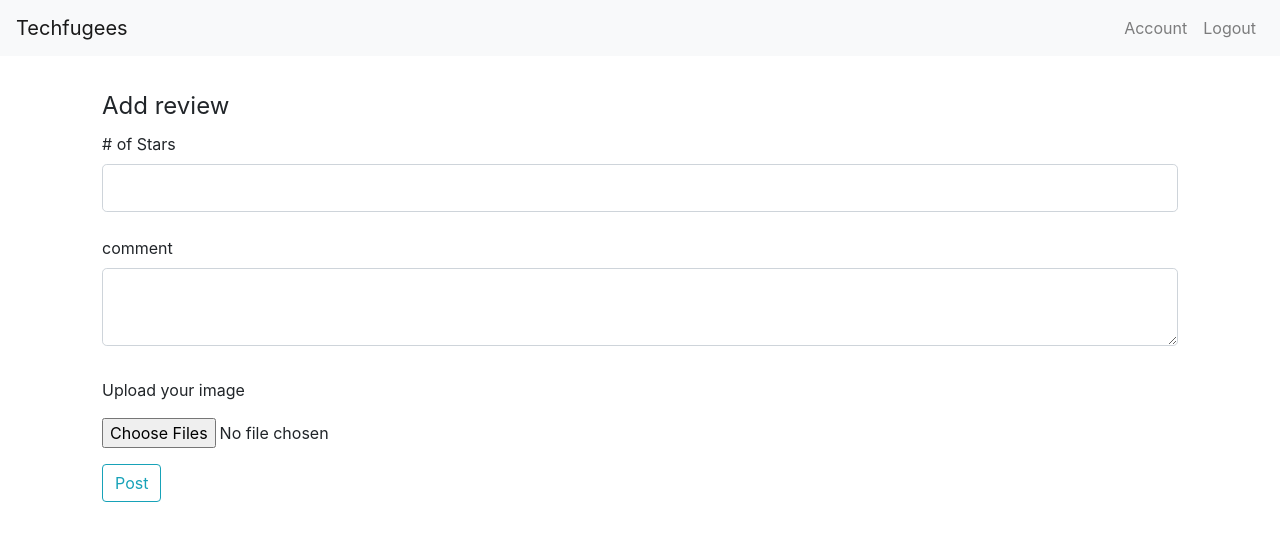
After one commit to csc301-winter-2021/team-project-13-techfugees-toronto, a Flask app: page /post/1/new_review in a window 1280 px wide. The commit adds this page. Shown: the top 549 px of the page. Run offline with Flask 2, Linux system fonts and the light colour scheme; the visitor is signed in with stand-in values (Sample User, id 1); some libraries are stand-ins or nearby versions.

Commit message:
added review

```diff
--- a/techfugees-app/db.py
+++ b/techfugees-app/db.py
@@ -3,5 +3,5 @@ from techfugees import db
 
 if __name__ == "__main__":
     from techfugees.models import User, Landlord, Refugee
-    from techfugees.models import Post
+    from techfugees.models import Post, Review
     db.create_all()
--- a/techfugees-app/techfugees/models.py
+++ b/techfugees-app/techfugees/models.py
@@ -20,6 +20,7 @@ class User(db.Model, Base, UserMixin):
     image_file = db.Column(db.String(20), nullable=False, default='default.jpg')
     password = db.Column(db.String(60), nullable=False)
     type = db.Column(db.String(50))
+    reviews = db.relationship('Review', backref='user')
 
     __mapper_args__ = {
         'polymorphic_on':type,
@@ -56,6 +57,7 @@ class Refugee(User):
 
 #template class, eventually change to fit rental postings
 class Post(db.Model):
+    __tablename__ = 'post'
     id = db.Column(db.Integer, primary_key=True)
     title = db.Column(db.String(20), nullable=False, unique=True)
     content = db.Column(db.String(120), nullable=False)
@@ -78,7 +80,18 @@ class Post(db.Model):
     type_of_building = db.Column(db.String(20), nullable=False)
     date_posted = db.Column(db.DateTime, nullable=False, default=datetime.utcnow)
     user_id = db.Column(db.Integer, db.ForeignKey('user.id'), nullable=False)
-    wish_user = db.Column(db.String(2000), default='')
+    wish_user = db.Column(db.String, default='')
+    reviews = db.relationship('Review', backref='post')
 
     def __repr__(self):
         return f"Post('{self.title}, {self.id}, {self.date_posted}, {self.address}, {self.city}, {self.pet}, {self.smoking}, {self.balcony}, {self.air_conditioning}, {self.stove_oven}, {self.washer}, {self.dryer}, {self.dishwasher}, {self.microwave}, {self.cable}, {self.water}, {self.electricity}, {self.num_bathrooms}, {self.num_bedrooms}, {self.type_of_building},')"
+
+
+class Review(db.Model):
+    __tablename__ = 'review'
+    id = db.Column(db.Integer, primary_key=True)
+    stars = db.Column(db.Integer, nullable=False)
+    comment = db.Column(db.String(500), default='')
+    date_posted = db.Column(db.DateTime, nullable=False, default=datetime.utcnow)
+    user_id = db.Column(db.Integer, db.ForeignKey('user.id'), nullable=False)
+    post_id = db.Column(db.Integer, db.ForeignKey('post.id'), nullable=False)
--- a/techfugees-app/techfugees/posts/forms.py
+++ b/techfugees-app/techfugees/posts/forms.py
@@ -1,6 +1,6 @@
 from flask_wtf import FlaskForm
 from flask_login import current_user
-from wtforms import StringField, PasswordField, SubmitField, BooleanField, TextAreaField, IntegerField
+from wtforms import StringField, PasswordField, SubmitField, BooleanField, TextAreaField, IntegerField, SelectField
 from wtforms.validators import DataRequired, Length, Email, EqualTo, ValidationError
 from techfugees.models import User
 
@@ -26,3 +26,9 @@ class NewListingForm(FlaskForm):
     num_bathrooms = IntegerField('# of bathrooms', validators=[DataRequired()])
     type_of_building = StringField('Type of Building', validators=[DataRequired()])
     submit = SubmitField('Post')
+
+
+class NewReviewForm(FlaskForm):
+    stars = IntegerField('# of Stars', validators=[DataRequired()])
+    comment = TextAreaField('comment', validators=[DataRequired()])
+    submit = SubmitField('Post')
--- a/techfugees-app/techfugees/posts/routes.py
+++ b/techfugees-app/techfugees/posts/routes.py
@@ -1,8 +1,8 @@
 from flask import render_template, url_for, flash, redirect, request, abort, Blueprint
 from flask_login import current_user, login_required
 from techfugees import db
-from techfugees.models import Post, User, Refugee
-from techfugees.posts.forms import NewListingForm
+from techfugees.models import Post, User, Refugee, Review
+from techfugees.posts.forms import NewListingForm, NewReviewForm
 from techfugees import app
 import os
 
@@ -56,21 +56,38 @@ def new_rental_posting():
         return redirect(url_for('main.index'))
 
 
+@posts.route('/post/<int:post_id>/new_review', methods=['GET', 'POST'])
+@login_required
+def new_review(post_id):
+    form = NewReviewForm()
+    if form.validate_on_submit():
+        review = Review(stars=form.stars.data,  comment=form.comment.data)
+        review.user_id = current_user.id
+        review.post_id = post_id
+        db.session.add(review)
+        db.session.commit()
+        flash('Review Added!', 'success')
+        return redirect(url_for('posts.listing', post_id=post_id))
+    return render_template('create_review.html', title='Add review', form=form)
+
+
 @posts.route('/post/<int:post_id>', methods=['GET', 'POST'])
 def listing(post_id):
     wish = False
     listing = Post.query.get_or_404(post_id)
+    reviews = listing.reviews
     if current_user.is_authenticated:
         if current_user.checker == 'refugee':
             user = Refugee.query.filter_by(username=current_user.username).first()
             wishes = user.wish_list.split(",")
             if str(post_id) in wishes:
                 wish = True
-            return render_template('listing.html', title=listing.title, post=listing, wish=wish, user_type=0)
+            return render_template('listing.html', title=listing.title, post=listing, wish=wish, user_type=0,
+                                   reviews=reviews)
         elif current_user.checker == 'landlord':
-            return render_template('listing.html', title=listing.title, post=listing, user_type=1)
+            return render_template('listing.html', title=listing.title, post=listing, user_type=1, reviews=reviews)
     else:
-        return render_template('listing.html', title=listing.title, post=listing, user_type=-1)
+        return render_template('listing.html', title=listing.title, post=listing, user_type=-1, reviews=reviews)
 
 
 @posts.route('/post/<int:post_id>/update', methods=['GET', 'POST'])
@@ -92,6 +109,18 @@ def update_listing(post_id):
         form.content.data = listing.content
 
     return render_template('create_post.html', title='Update Post', form=form)
+
+
+@posts.route('/post/<int:post_id>/<int:review_id>/delete_review', methods=['GET', 'POST'])
+@login_required
+def delete_review(post_id, review_id):
+    review = Review.query.get_or_404(review_id)
+    if review.user != current_user:
+        abort(403)
+    db.session.delete(review)
+    db.session.commit()
+    flash('Your review has been deleted!', 'success')
+    return redirect(url_for('posts.listing', post_id=post_id))
 
 
 @posts.route("/post/<int:post_id>/delete", methods=['POST'])
--- /dev/null
+++ b/techfugees-app/techfugees/templates/create_review.html
@@ -0,0 +1,47 @@
+{% extends 'base.html' %}
+
+{% block content %}
+<div>
+    <form method="POST" action="" enctype="multipart/form-data">
+        {{ form.hidden_tag() }}
+        <legend> {{ title }}</legend>
+        <fieldset class=form-group>
+            <div>
+                {{ form.stars.label(class="form-control-label") }}<br/>
+
+                {% if form.stars.errors %}
+                <div class="invalid-feedback">
+                    {% for error in form.stars.errors %}
+                    <span>{{ error }}</span>
+                    {% endfor %}
+                </div>
+                {% else %}
+                {{ form.stars(class="form-control form-control-lg") }}
+                {% endif %}
+            </div><br/>
+
+            <div class=form-group>
+                {{ form.comment.label(class="form-control-label") }}
+
+                {% if form.comment.errors %}
+                {{ form.comment(class="form-control form-control-lg is-invalid") }}
+                <div class="invalid-feedback">
+                    {% for error in form.comment.errors %}
+                    <span>{{ error }}</span>
+                    {% endfor %}
+                </div>
+                {% else %}
+                {{ form.comment(class="form-control form-control-lg") }}
+                {% endif %}
+            </div>
+        </fieldset>
+
+        <p>Upload your image</p>
+        <p><input type="file" name="file[]" multiple="multiple"></p>
+
+        <div class=form-group>
+            {{ form.submit(class="btn btn-outline-info") }}
+        </div>
+    </form>
+</div>
+{% endblock %}
--- a/techfugees-app/techfugees/templates/index.html
+++ b/techfugees-app/techfugees/templates/index.html
@@ -15,7 +15,7 @@
         <span class="badge badge-primary">{{ post['date_posted'] }}</span>
         <span class="badge badge-primary">{{ post['author'].username }}</span>
         {% if current_user.is_authenticated %}
-            {% if current_user.landlord == False %}
+            {% if current_user.checker == 'refugee' %}
                 {% if current_user.username in post['wish_user'] %}
                 <span class="badge badge-success">wish</span>
                 {% endif %}
--- a/techfugees-app/techfugees/users/routes.py
+++ b/techfugees-app/techfugees/users/routes.py
@@ -22,6 +22,7 @@ def register():
         flash('Account Created!', 'success')
         return redirect(url_for('users.login'))
     return render_template('register.html', title="Create an Account", form=form)
+
 
 @users.route('/register/landlord', methods=['GET', 'POST'])
 def LandRegister():
@@ -64,6 +65,7 @@ def logout():
 @users.route('/account', methods=['GET','POST'])
 @login_required
 def account():
+    print(current_user.reviews)
     form = UpdateAccountForm()
     if form.validate_on_submit():
         current_user.username = form.username.data
```
Also changed, not shown: techfugees-app/techfugees/templates/listing.html (+31 -5 lines), 4 other files.
